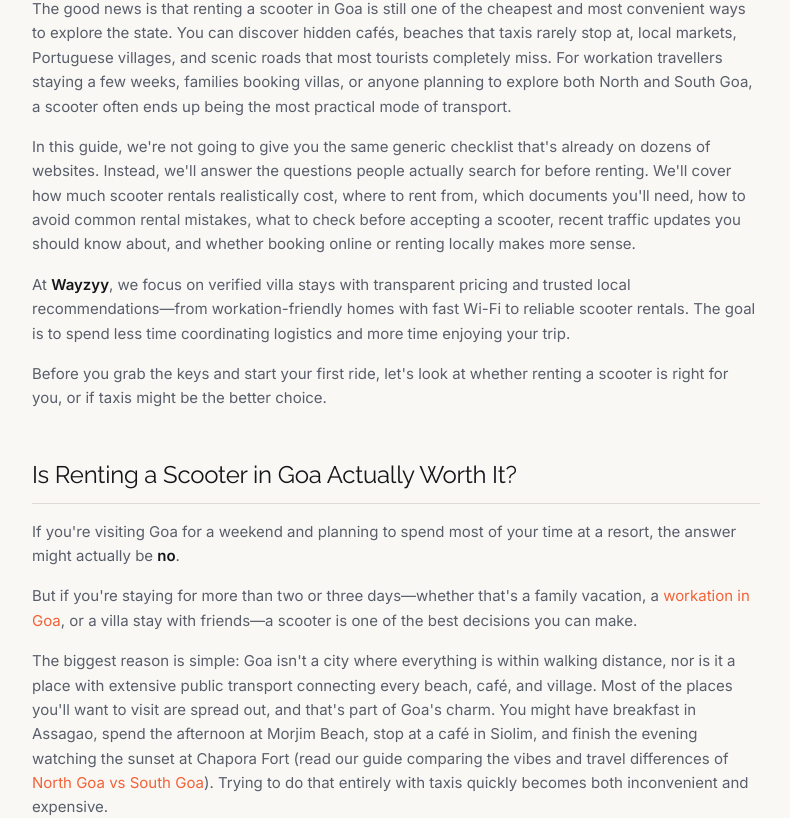
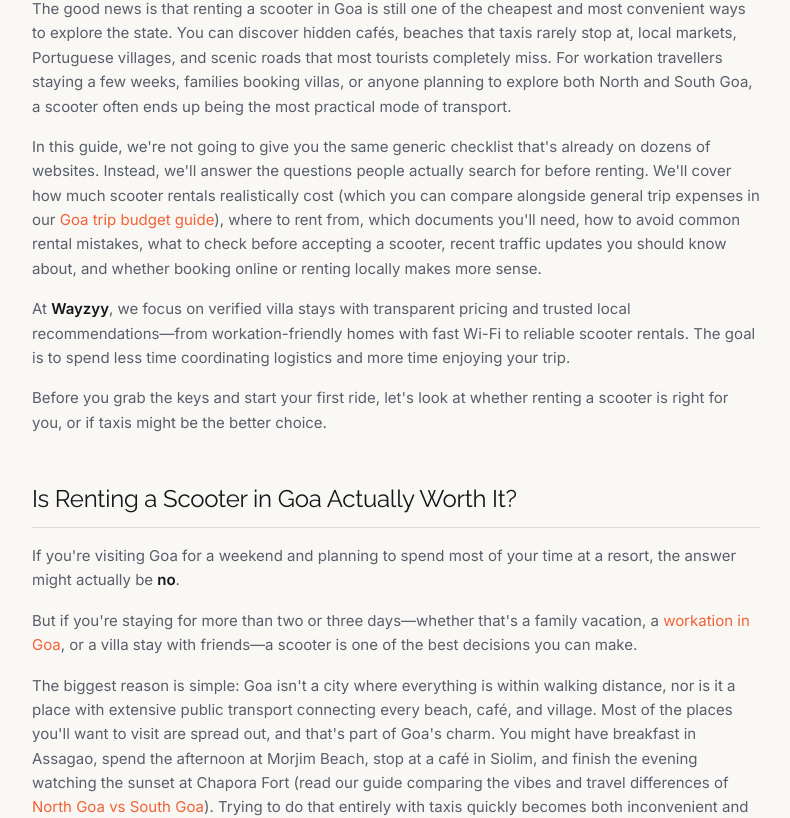
Before and after one commit to wayzyy-project/wayzyy-site, a React (Vite) app: page /blog/goa-scooter-rental-guide in a window 1280 px wide. Shown: the part 1491-2309 px from the top of the page, without its empty margins (244-1034 px from the left). Built offline with nearby package versions, Linux system fonts and the light colour scheme.

Commit message:
feat: complete contextual interlinking of the budget guide inside the scooter and villa pricing blogs

```diff
--- a/src/pages/blog/GoaScooterRentalGuide.tsx
+++ b/src/pages/blog/GoaScooterRentalGuide.tsx
@@ -100,9 +100,10 @@ export default function GoaScooterRentalGuide() {
       <p>
         In this guide, we're not going to give you the same generic checklist that's already on dozens of websites.
         Instead, we'll answer the questions people actually search for before renting. We'll cover how much scooter
-        rentals realistically cost, where to rent from, which documents you'll need, how to avoid common rental mistakes,
-        what to check before accepting a scooter, recent traffic updates you should know about, and whether booking
-        online or renting locally makes more sense.
+        rentals realistically cost (which you can compare alongside general trip expenses in our{" "}
+        <a href="/blog/goa-trip-budget-guide">Goa trip budget guide</a>), where to rent from, which documents you'll need,
+        how to avoid common rental mistakes, what to check before accepting a scooter, recent traffic updates you should
+        know about, and whether booking online or renting locally makes more sense.
       </p>
       <p>
         At <strong>Wayzyy</strong>, we focus on verified villa stays with transparent pricing and trusted local
@@ -721,6 +722,12 @@ export default function GoaScooterRentalGuide() {
           <li>
             <a href="/blog/workation-goa-guide">Workation in Goa — What You Actually Need Before You Book</a>
           </li>
+          <li>
+            <a href="/blog/best-time-to-visit-goa">Best Time to Visit Goa — The Complete Guide for Every Vibe</a>
+          </li>
+          <li>
+            <a href="/blog/goa-trip-budget-guide">Goa Trip Budget Guide (2026): How Much Does a Goa Trip Actually Cost?</a>
+          </li>
         </ul>
       </div>
     </BlogLayout>
--- a/src/pages/blog/WhyGoaVillasCostDifferent.tsx
+++ b/src/pages/blog/WhyGoaVillasCostDifferent.tsx
@@ -287,7 +287,8 @@ export default function WhyGoaVillasCostDifferent() {
       <p>For guests, that's worth knowing.</p>
       <p>
         If you're comparing the same villa across multiple websites, it makes sense to compare the{" "}
-        <strong>final amount you'll actually pay</strong>, not just the first number that appears in search results. Sometimes
+        <strong>final amount you'll actually pay</strong>, not just the first number that appears in search results (which
+        you can estimate using our <a href="/blog/goa-trip-budget-guide">Goa trip budget guide</a>). Sometimes
         they'll be almost identical. Sometimes they'll differ by only a few hundred rupees. And occasionally, especially on
         higher-value bookings, the difference can be much more noticeable because each platform follows a different commercial
         model.
```
